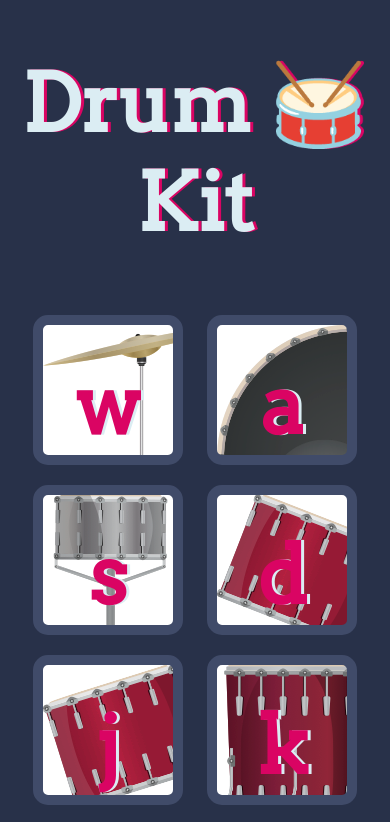
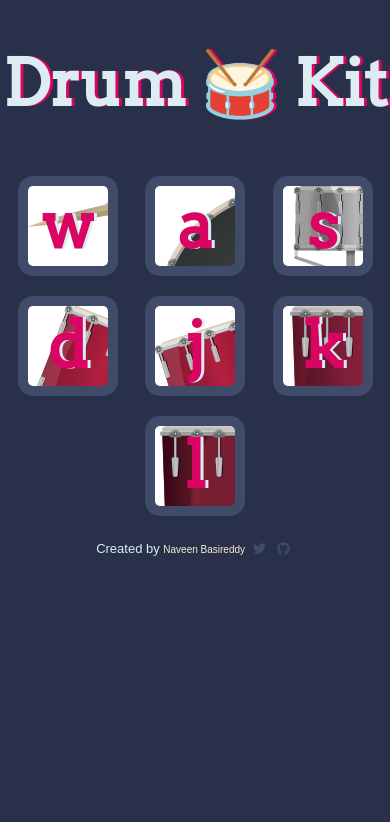
Before and after one commit to naveenbasireddy/Drum-Kit, a plain HTML site: page index.html in a window 390 px wide. Shown: the top 822 px of the page. Drawn offline with Linux system fonts and the light colour scheme.

Commit message:
Update styles.css

```diff
--- a/styles.css
+++ b/styles.css
@@ -2,110 +2,43 @@ body {
   text-align: center;
   background-color: #283149;
   margin: 0;
-  padding: 0%;
+  padding: 0;
+  width: 100%;
+  height: 100vh;
+  text-align: center;
+  position: fixed;
 }
 
 h1 {
   font-size: 5rem;
-  color: #DBEDF3;
+  color: #dbedf3;
   font-family: "Arvo", cursive;
-  text-shadow: 3px 0 #DA0463;
-
+  text-shadow: 3px 0 #da0463;
 }
 
 footer {
-  color: #DBEDF3;
+  color: #dbedf3;
   font-family: sans-serif;
 }
 
-.w {
-   background-image: url(./images/crash.png);
-}
-
-.w:hover,w:active{
-  color: hsl(208, 42%, 43%);
-
-}
-
-.a {
-   background-image: url(./images/kick.png);
-}
-
-.a:hover,a:active{
-  color: hsl(208, 42%, 43%);
-}
-
-.s {
-   background-image: url(./images/snare.png);
-  }
-
-  .s:hover,s:active{
-    color: hsl(208, 42%, 43%);
-
-  }
-
-.d {
-  background-image: url(./images/tom1.png);
-}
-
-.d:hover,d:active{
-  color: hsl(208, 42%, 43%);
-
-}
-
-.j {
-  background-image: url(./images/tom2.png);
-}
-
-.j:hover,j:active{
-  color: hsl(208, 42%, 43%);
-
-}
-
-.k {
-  background-image: url(./images/tom3.png);
-}
-
-.k:hover,k:active{
-  color: hsl(208, 42%, 43%);
-
-}
-
-.l {
-  background-image: url(./images/tom4.png);
-}
-
-.l:hover,w:active{
-  color: hsl(208, 42%, 43%);
-
-}
 .set {
+  display: flex;
+  flex-wrap: wrap;
+  width: 100%;
+  height: auto;
   margin: 8% auto;
-}
-
-.game-over {
-  background-color: red;
-  opacity: 0.8;
-}
-
-.pressed {
-  box-shadow: 0 3px 4px 0 #DBEDF3;
-  opacity: 0.5;
-}
-
-.red {
-  color: red;
+  justify-content: space-evenly;
 }
 
 .drum {
   outline: none;
-  border: 10px solid #404B69;
+  border: 10px solid #404b69;
   font-size: 5rem;
-  font-family: 'Arvo', cursive;
+  font-family: "Arvo", cursive;
   line-height: 2;
   font-weight: 900;
-  color: #DA0463;
-  text-shadow: 3px 0 #DBEDF3;
+  color: #da0463;
+  text-shadow: 3px 0 #dbedf3;
   border-radius: 15px;
   display: inline-block;
   width: 150px;
@@ -115,14 +48,125 @@ footer {
   background-color: white;
 }
 
+.w {
+  background-image: url(./images/crash.png);
+  background-repeat: no-repeat;
+}
+
+.w:hover,
+w:active {
+  color: hsl(208, 42%, 43%);
+}
+
+.a {
+  background-image: url(./images/kick.png);
+  background-repeat: no-repeat;
+}
+
+.a:hover,
+a:active {
+  color: hsl(208, 42%, 43%);
+}
+
+.s {
+  background-image: url(./images/snare.png);
+  background-repeat: no-repeat;
+}
+
+.s:hover,
+s:active {
+  color: hsl(208, 42%, 43%);
+}
+
+.d {
+  background-image: url(./images/tom1.png);
+  background-repeat: no-repeat;
+}
+
+.d:hover,
+d:active {
+  color: hsl(208, 42%, 43%);
+}
+
+.j {
+  background-image: url(./images/tom2.png);
+  background-repeat: no-repeat;
+}
+
+.j:hover,
+j:active {
+  color: hsl(208, 42%, 43%);
+}
+
+.k {
+  background-image: url(./images/tom3.png);
+  background-repeat: no-repeat;
+}
+
+.k:hover,
+k:active {
+  color: hsl(208, 42%, 43%);
+}
+
+.l {
+  background-image: url(./images/tom4.png);
+  background-repeat: no-repeat;
+}
+
+.l:hover,
+w:active {
+  color: hsl(208, 42%, 43%);
+}
+
+.game-over {
+  background-color: red;
+  opacity: 0.8;
+}
+
+.pressed {
+  box-shadow: 0 3px 4px 0 #dbedf3;
+  opacity: 0.5;
+}
+
+.red {
+  color: red;
+}
+
+footer {
+  font-size: small;
+}
+
 footer a {
   padding: 0% 1% 2%;
+  color: #404b69;
 }
+
 footer a:hover {
-  font-size: 20px;
+  font-size: 15px;
   color: aquamarine;
+  text-decoration: none;
 }
+
 footer span {
-  font-size: 15px;
+  font-size: 10px;
   color: antiquewhite;
 }
+
+@media screen and (max-width: 600px) {
+  h1 {
+    font-size: 4rem;
+  }
+
+  .set {
+    display: flex;
+    flex-wrap: wrap;
+    justify-content: space-evenly;
+    margin: 4% auto;
+  }
+  .drum {
+    width: 100px;
+    height: 100px;
+    font-size: 4rem;
+    line-height: 1.2;
+  }
+}
```
